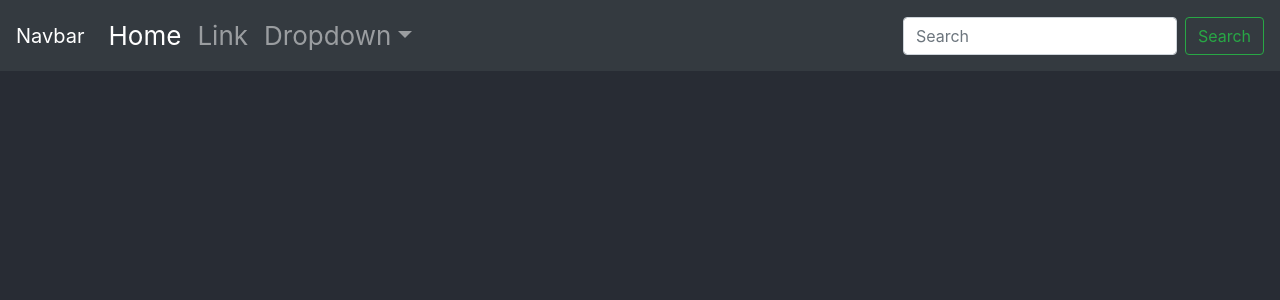
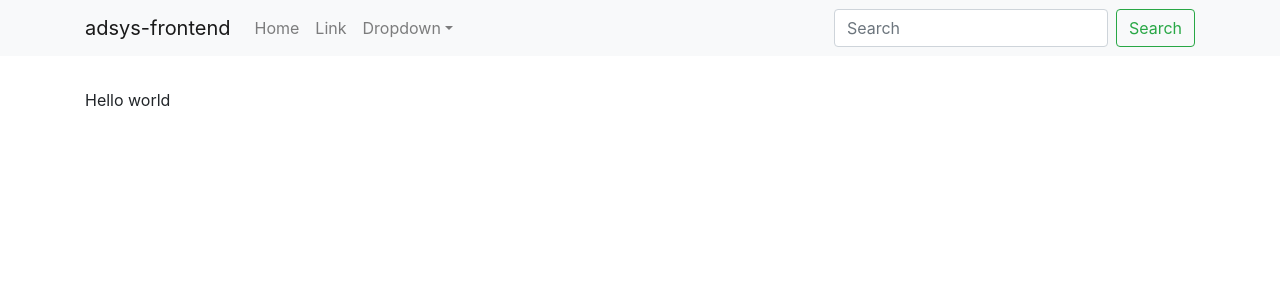
Before and after one commit to janekox/adsys-frontend, a React (Create React App) app: page / in a window 1280 px wide. Shown: the top 300 px of the page. Built offline with nearby package versions, Linux system fonts and the light colour scheme.

Commit message:
navbar+dropdown

```diff
--- a/src/App.js
+++ b/src/App.js
@@ -1,61 +1,49 @@
 import React from 'react';
-import logo from './logo.svg';
 import './App.css';
-import {Button} from "react-bootstrap";
+import {Col, Row} from "react-bootstrap";
+import Navbar from "react-bootstrap/Navbar";
+import Nav from "react-bootstrap/Nav";
+import NavDropdown from "react-bootstrap/NavDropdown";
+import Form from "react-bootstrap/Form";
+import FormControl from "react-bootstrap/FormControl";
+import Button from "react-bootstrap/Button";
 
 function App() {
-  return (
-      <div className="App">
-          <header className="App-header">
-              <div className="row">
-                  <nav className="navbar fixed-top navbar-dark bg-dark navbar-expand-md">
-                      <a className="navbar-brand" href="#">Navbar</a>
-                      <button className="navbar-toggler" type="button" data-toggle="collapse"
-                              data-target="#navbarSupportedContent" aria-controls="navbarSupportedContent"
-                              aria-expanded="false" aria-label="Toggle navigation">
-                          <span className="navbar-toggler-icon"></span>
-                      </button>
-
-                      <div className="collapse navbar-collapse" id="navbarSupportedContent">
-                          <ul className="navbar-nav mr-auto">
-                              <li className="nav-item active">
-                                  <a className="nav-link" href="#">Home <span className="sr-only">(current)</span></a>
-                              </li>
-                              <li className="nav-item">
-                                  <a className="nav-link" href="#">Link</a>
-                              </li>
-                              <li className="nav-item dropdown">
-                                  <a className="nav-link dropdown-toggle" href="#" id="navbarDropdown" role="button"
-                                     data-toggle="dropdown" aria-haspopup="true" aria-expanded="false">
-                                      Dropdown
-                                  </a>
-                                  <div className="dropdown-menu" aria-labelledby="navbarDropdown">
-                                      <a className="dropdown-item" href="#">Action</a>
-                                      <a className="dropdown-item" href="#">Another action</a>
-                                      <div className="dropdown-divider"></div>
-                                      <a className="dropdown-item" href="#">Something else here</a>
-                                  </div>
-                              </li>
-
-                          </ul>
-                          <form className="form-inline my-2 my-lg-0">
-                              <input className="form-control mr-sm-2" type="search" placeholder="Search"
-                                     aria-label="Search"></input>
-                              <button className="btn btn-outline-success my-2 my-sm-0" type="submit">Search</button>
-                          </form>
-                      </div>
-
-                  </nav>
-
-
-              </div>
-          </header>
-
-
-      </div>
-
-
-  );
+    return (
+        <div>
+            <Navbar bg="light" expand="lg">
+                <div className="container">
+                    <Navbar.Brand href="#home">adsys-frontend</Navbar.Brand>
+                    <Navbar.Toggle aria-controls="basic-navbar-nav"/>
+                    <Navbar.Collapse id="basic-navbar-nav">
+                        <Nav className="mr-auto">
+                            <Nav.Link href="#home">Home</Nav.Link>
+                            <Nav.Link href="#link">Link</Nav.Link>
+                            <NavDropdown title="Dropdown" id="basic-nav-dropdown">
+                                <NavDropdown.Item href="#action/3.1">Action</NavDropdown.Item>
+                                <NavDropdown.Item href="#action/3.2">Another action</NavDropdown.Item>
+                                <NavDropdown.Item href="#action/3.3">
+                                </NavDropdown.Item>
+                                <NavDropdown.Divider/>
+                                <NavDropdown.Item href="#action/3.4">Separated link</NavDropdown.Item>
+                            </NavDropdown>
+                        </Nav>
+                        <Form inline>
+                            <FormControl type="text" placeholder="Search" className="mr-sm-2"/>
+                            <Button variant="outline-success">Search</Button>
+                        </Form>
+                    </Navbar.Collapse>
+                </div>
+            </Navbar>
+            <main role="main">
+                <div className="container">
+                    <Row className="pt-3 mt-3">
+                        <Col>Hello world</Col>
+                    </Row>
+                </div>
+            </main>
+        </div>
+    );
 }
 
 export default App;
```
